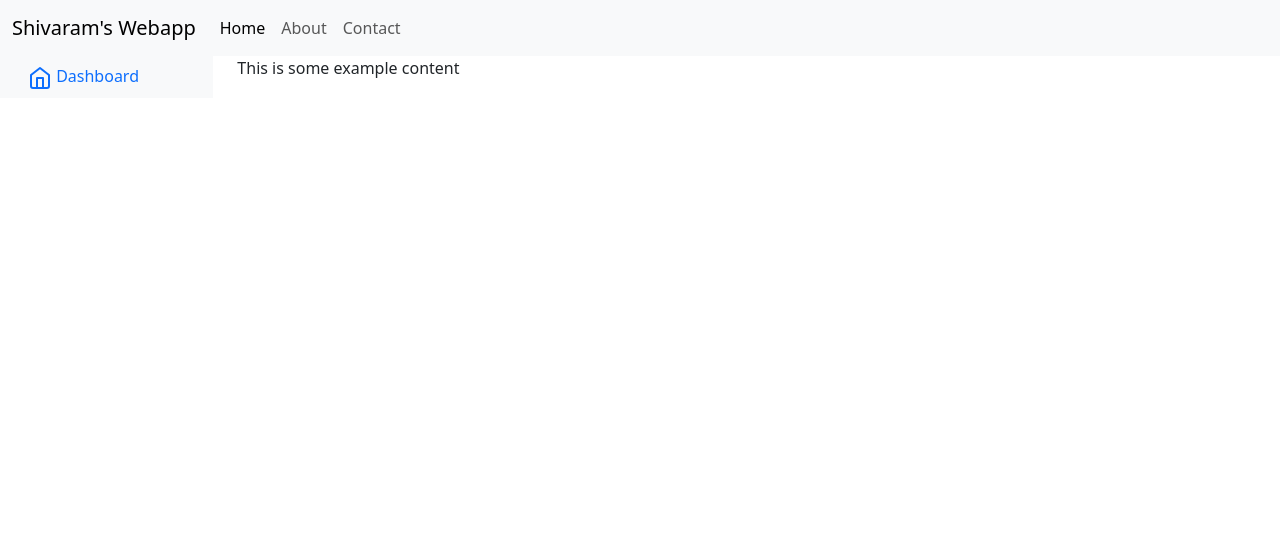
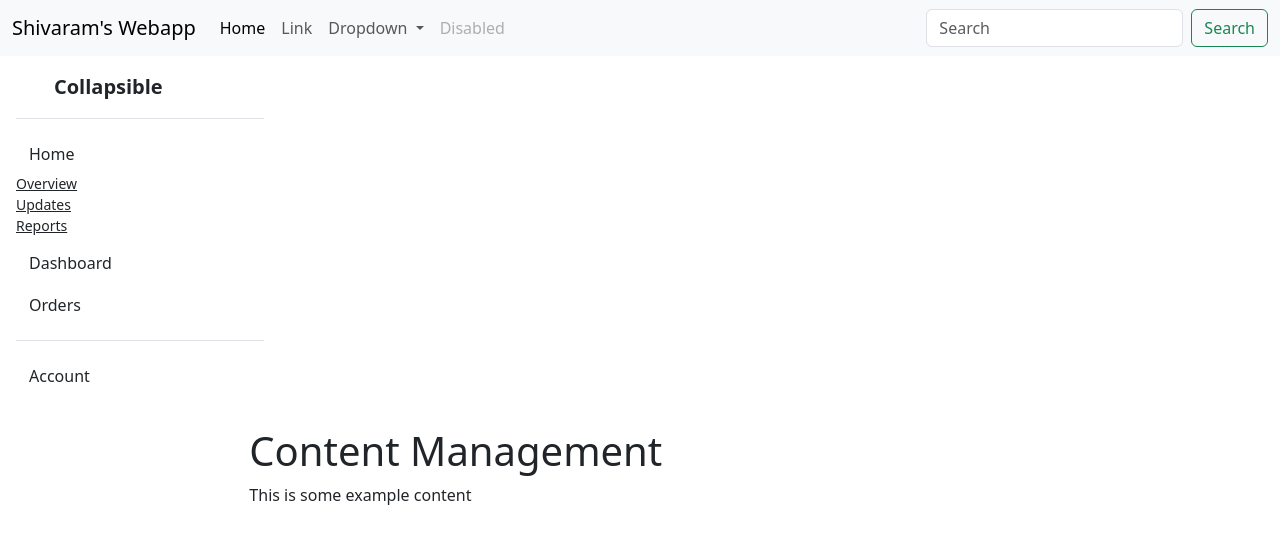
Before and after one commit to shivaramkumar/webapp, a Django app: page /content/ in a window 1280 px wide. Shown: the top 544 px of the page. Run offline with Django 4.2, Linux system fonts and the light colour scheme.

Commit message:
improved html base page

```diff
--- a/backend/apps/content_management/templates/content_management/dashboard.html
+++ b/backend/apps/content_management/templates/content_management/dashboard.html
@@ -1,4 +1,5 @@
 {% extends "base/base.html" %}
 {% block content %}
+<h1> Content Management </h1>
  <p> This is some example content </p>
 {% endblock %}
--- a/backend/apps/core/templates/base/base.html
+++ b/backend/apps/core/templates/base/base.html
@@ -13,22 +13,36 @@
     <nav class="navbar navbar-expand-lg navbar-light bg-light">
     <div class="container-fluid">
         <a class="navbar-brand" href="#">Shivaram's Webapp</a>
-            <button class="navbar-toggler" type="button" data-bs-toggle="collapse" data-bs-target="#navbarNav"
-                aria-controls="navbarNav" aria-expanded="false" aria-label="Toggle navigation">
+        <button class="navbar-toggler" type="button" data-bs-toggle="collapse" data-bs-target="#navbarSupportedContent" aria-controls="navbarSupportedContent" aria-expanded="false" aria-label="Toggle navigation">
         <span class="navbar-toggler-icon"></span>
         </button>
-            <div class="collapse navbar-collapse" id="navbarNav">
-                <ul class="navbar-nav">
+        <div class="collapse navbar-collapse" id="navbarSupportedContent">
+        <ul class="navbar-nav me-auto mb-2 mb-lg-0">
             <li class="nav-item">
             <a class="nav-link active" aria-current="page" href="#">Home</a>
             </li>
             <li class="nav-item">
-                        <a class="nav-link" href="#">About</a>
+            <a class="nav-link" href="#">Link</a>
+            </li>
+            <li class="nav-item dropdown">
+            <a class="nav-link dropdown-toggle" href="#" id="navbarDropdown" role="button" data-bs-toggle="dropdown" aria-expanded="false">
+                Dropdown
+            </a>
+            <ul class="dropdown-menu" aria-labelledby="navbarDropdown">
+                <li><a class="dropdown-item" href="#">Action</a></li>
+                <li><a class="dropdown-item" href="#">Another action</a></li>
+                <li><hr class="dropdown-divider"></li>
+                <li><a class="dropdown-item" href="#">Something else here</a></li>
+            </ul>
             </li>
             <li class="nav-item">
-                        <a class="nav-link" href="#">Contact</a>
+            <a class="nav-link disabled" href="#" tabindex="-1" aria-disabled="true">Disabled</a>
             </li>
         </ul>
+        <form class="d-flex">
+            <input class="form-control me-2" type="search" placeholder="Search" aria-label="Search">
+            <button class="btn btn-outline-success" type="submit">Search</button>
+        </form>
         </div>
     </div>
     </nav>
@@ -36,23 +50,73 @@
     <div class="container-fluid">
         <div class="row">
             <!-- Sidebar -->
-            <nav id="sidebar" class="col-md-3 col-lg-2 d-md-block bg-light sidebar">
-                <div class="position-sticky">
-                    <ul class="nav flex-column">
-                        <li class="nav-item">
-                            <a class="nav-link active" href="#">
-                                <span data-feather="home"></span>
+        <div class="flex-shrink-0 p-3 bg-white" style="width: 280px;">
+            <a href="/" class="d-flex align-items-center pb-3 mb-3 link-dark text-decoration-none border-bottom">
+            <svg class="bi me-2" width="30" height="24"><use xlink:href="#bootstrap"></use></svg>
+            <span class="fs-5 fw-semibold">Collapsible</span>
+            </a>
+            <ul class="list-unstyled ps-0">
+            <li class="mb-1">
+                <button class="btn btn-toggle align-items-center rounded collapsed" data-bs-toggle="collapse" data-bs-target="#home-collapse" aria-expanded="true">
+                Home
+                </button>
+                <div class="collapse show" id="home-collapse">
+                <ul class="btn-toggle-nav list-unstyled fw-normal pb-1 small">
+                    <li><a href="#" class="link-dark rounded">Overview</a></li>
+                    <li><a href="#" class="link-dark rounded">Updates</a></li>
+                    <li><a href="#" class="link-dark rounded">Reports</a></li>
+                </ul>
+                </div>
+            </li>
+            <li class="mb-1">
+                <button class="btn btn-toggle align-items-center rounded collapsed" data-bs-toggle="collapse" data-bs-target="#dashboard-collapse" aria-expanded="false">
                 Dashboard
-                            </a>
+                </button>
+                <div class="collapse" id="dashboard-collapse">
+                <ul class="btn-toggle-nav list-unstyled fw-normal pb-1 small">
+                    <li><a href="#" class="link-dark rounded">Overview</a></li>
+                    <li><a href="#" class="link-dark rounded">Weekly</a></li>
+                    <li><a href="#" class="link-dark rounded">Monthly</a></li>
+                    <li><a href="#" class="link-dark rounded">Annually</a></li>
+                </ul>
+                </div>
+            </li>
+            <li class="mb-1">
+                <button class="btn btn-toggle align-items-center rounded collapsed" data-bs-toggle="collapse" data-bs-target="#orders-collapse" aria-expanded="false">
+                Orders
+                </button>
+                <div class="collapse" id="orders-collapse">
+                <ul class="btn-toggle-nav list-unstyled fw-normal pb-1 small">
+                    <li><a href="#" class="link-dark rounded">New</a></li>
+                    <li><a href="#" class="link-dark rounded">Processed</a></li>
+                    <li><a href="#" class="link-dark rounded">Shipped</a></li>
+                    <li><a href="#" class="link-dark rounded">Returned</a></li>
+                </ul>
+                </div>
+            </li>
+            <li class="border-top my-3"></li>
+            <li class="mb-1">
+                <button class="btn btn-toggle align-items-center rounded collapsed" data-bs-toggle="collapse" data-bs-target="#account-collapse" aria-expanded="false">
+                Account
+                </button>
+                <div class="collapse" id="account-collapse">
+                <ul class="btn-toggle-nav list-unstyled fw-normal pb-1 small">
+                    <li><a href="#" class="link-dark rounded">New...</a></li>
+                    <li><a href="#" class="link-dark rounded">Profile</a></li>
+                    <li><a href="#" class="link-dark rounded">Settings</a></li>
+                    <li><a href="#" class="link-dark rounded">Sign out</a></li>
+                </ul>
+                </div>
             </li>
             </ul>
         </div>
-            </nav>
 
             <!-- Main Content -->
             <main class="col-md-9 ms-sm-auto col-lg-10 px-md-4">
+                <div class="container-fluid">
                     {% block content %}
                     {% endblock %}
+                </div>
             </main>
         </div>
     </div>
```
Lines whose indentation alone changed are shown as unchanged.
